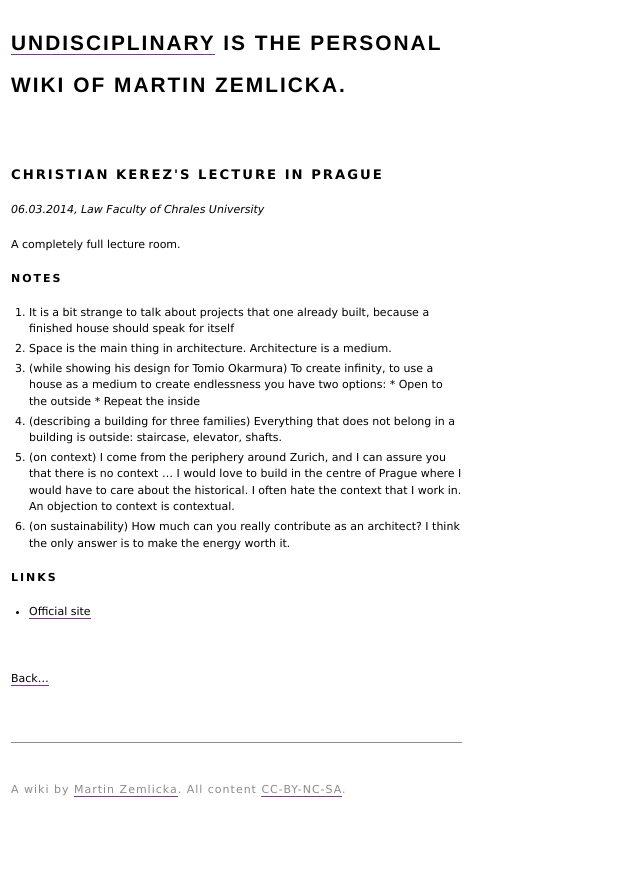
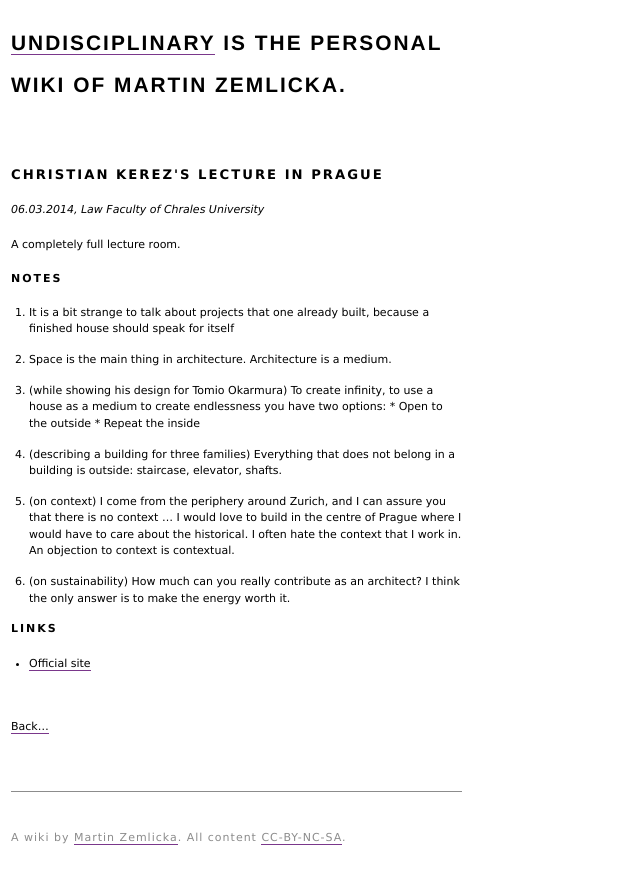
Before and after one commit to zmlka/undisciplinary, a Jekyll site: the page built from christian_kerez_prague.md, in a window 1280 px wide. Shown: the top 884 px of the page, without its empty margins (0-640 px from the left). Built offline with Jekyll 4.4.1, drawn with Linux system fonts in a browser that asks for light colours.

Commit message:
fixing li spacing

```diff
--- a/style/style.css
+++ b/style/style.css
@@ -76,12 +76,9 @@ blockquote cite:before{
     content: '      — ';
 }
 
-ol, ul{
-  margin-bottom: 1.6rem;
-}
 li{
   margin-left: 4%;
-  margin-bottom: 0.3rem;
+  margin-bottom: 1.3rem;
 }
 hr{
     color:#c0c0c0;
```
